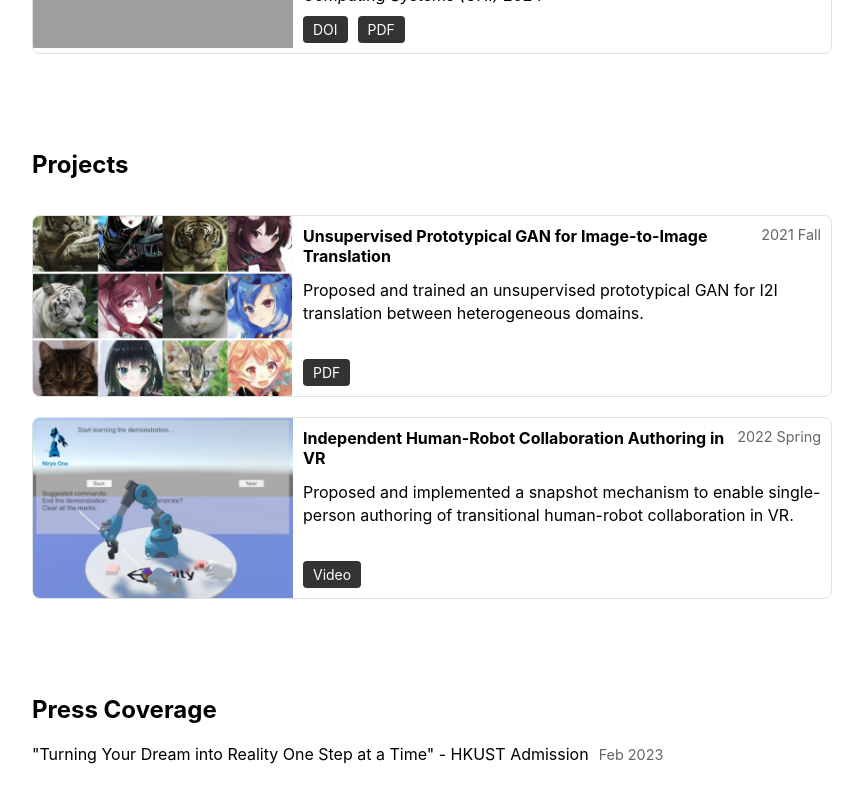
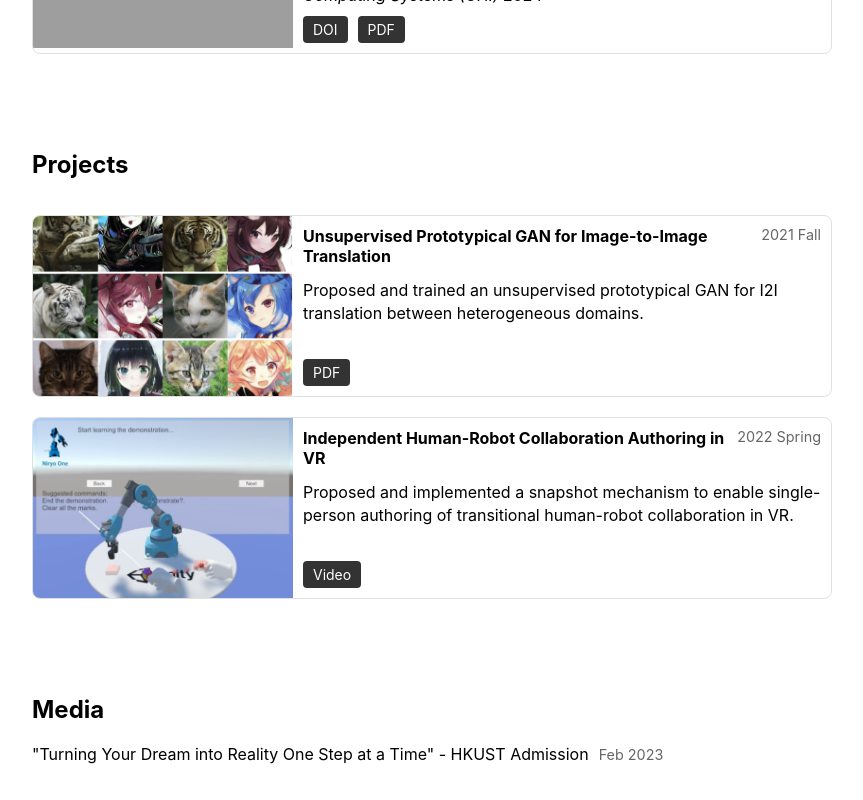
Before and after one commit to nandi-zhang/nandi-zhang.github.io, a React (Create React App) app: page / in a window 1280 px wide. Shown: the part 875-1675 px from the top of the page, without its empty margins (208-1071 px from the left). Built offline with nearby package versions, Linux system fonts and the light colour scheme; grey boxes are pictures that could not be loaded.

Commit message:
Update Nov 16

```diff
--- a/src/App.js
+++ b/src/App.js
@@ -312,7 +312,7 @@ const App = () => {
         </ProjectList>
       </ProjectsSection>
       <PressCoverageSection>
-        <PressCoverageHeading>Press Coverage</PressCoverageHeading>
+        <PressCoverageHeading>Media</PressCoverageHeading>
         <PressLinks>
           <PressItem>
             <PressLink href="https://youtu.be/qq6sQMP-7so?si=QTaTuyyzHihmvOiA">
```
